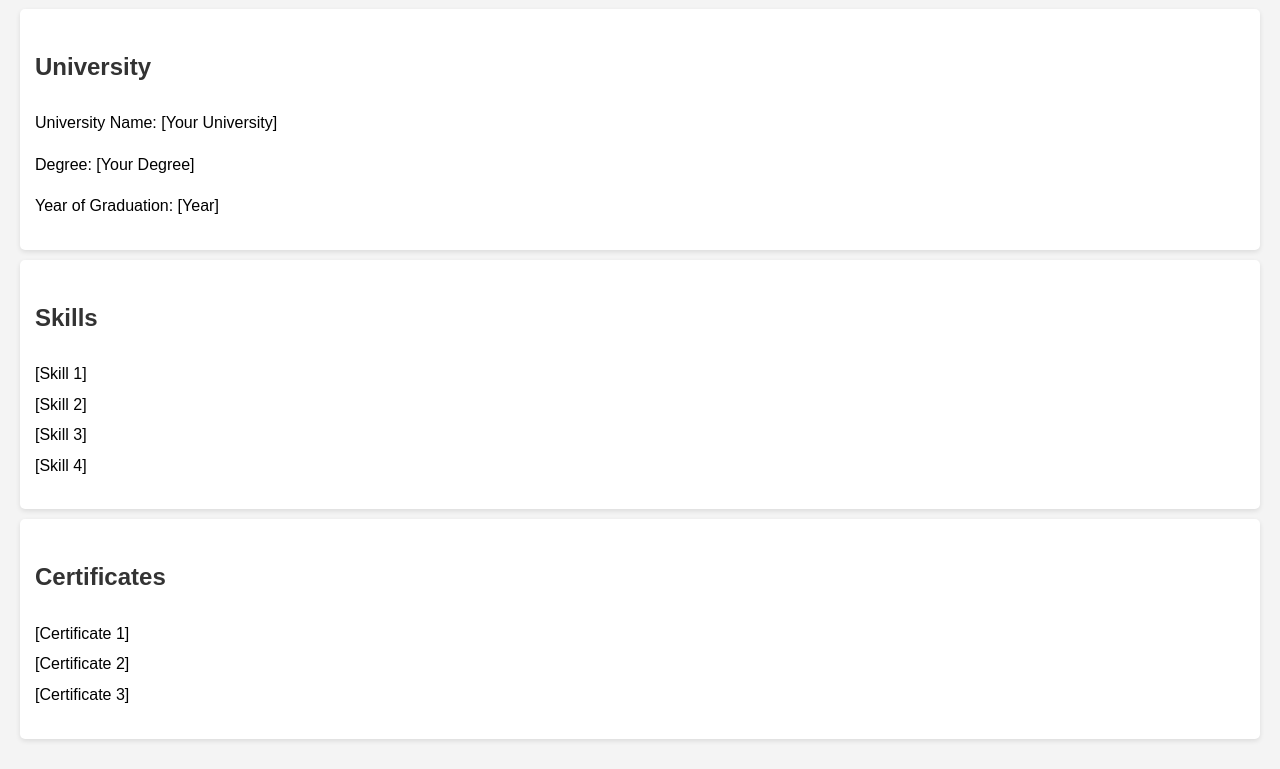
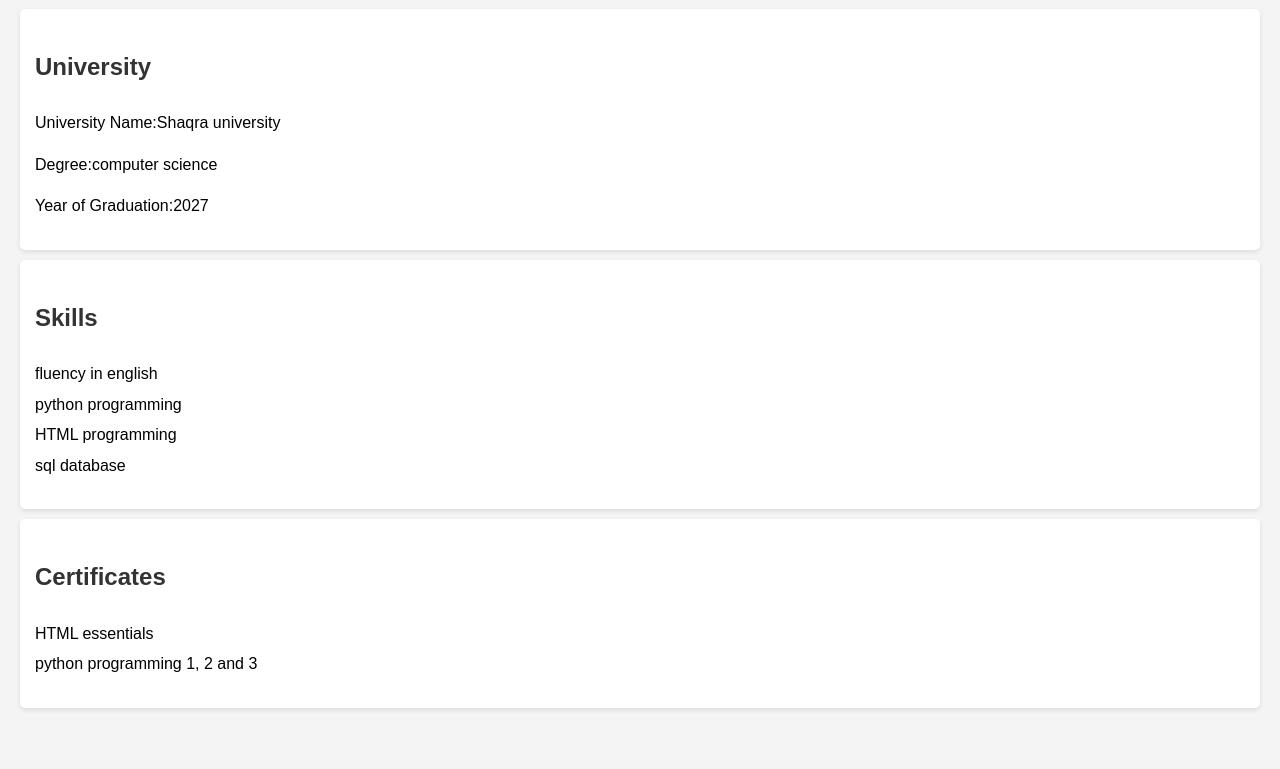
Before and after one commit to ElfaisalSA/CV1, a plain HTML site: page index.html in a window 1280 px wide. Shown: the part 199-968 px from the top of the page. After the commit the page ends 937 px from the top, so only its background shows below. Drawn offline with Linux system fonts and the light colour scheme; files that its build step writes are made by us from their sources.

Commit message:
Update index.html

```diff
--- a/index.html
+++ b/index.html
@@ -13,25 +13,24 @@
     </header>
     <section id="university">
         <h3>University</h3>
-        <p>University Name: [Your University]</p>
-        <p>Degree: [Your Degree]</p>
-        <p>Year of Graduation: [Year]</p>
+        <p>University Name:Shaqra university</p>
+        <p>Degree:computer science</p>
+        <p>Year of Graduation:2027</p>
     </section>
     <section id="skills">
         <h3>Skills</h3>
         <ul>
-            <li>[Skill 1]</li>
-            <li>[Skill 2]</li>
-            <li>[Skill 3]</li>
-            <li>[Skill 4]</li>
+            <li>fluency in english</li>
+            <li>python programming</li>
+            <li>HTML programming</li>
+            <li>sql database</li>
         </ul>
     </section>
     <section id="certificates">
         <h3>Certificates</h3>
         <ul>
-            <li>[Certificate 1]</li>
-            <li>[Certificate 2]</li>
-            <li>[Certificate 3]</li>
+            <li>HTML essentials</li>
+            <li>python programming 1, 2 and 3</li>
         </ul>
     </section>
 </body>
```
